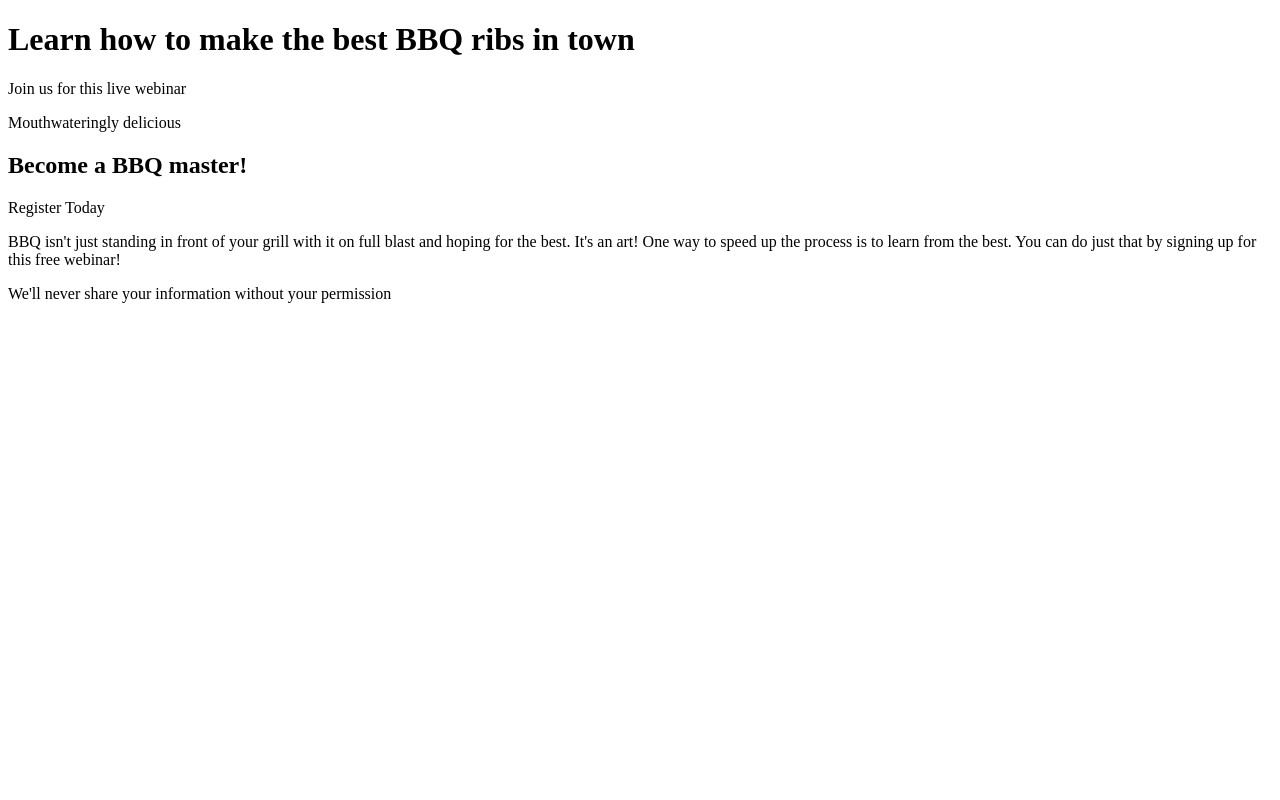
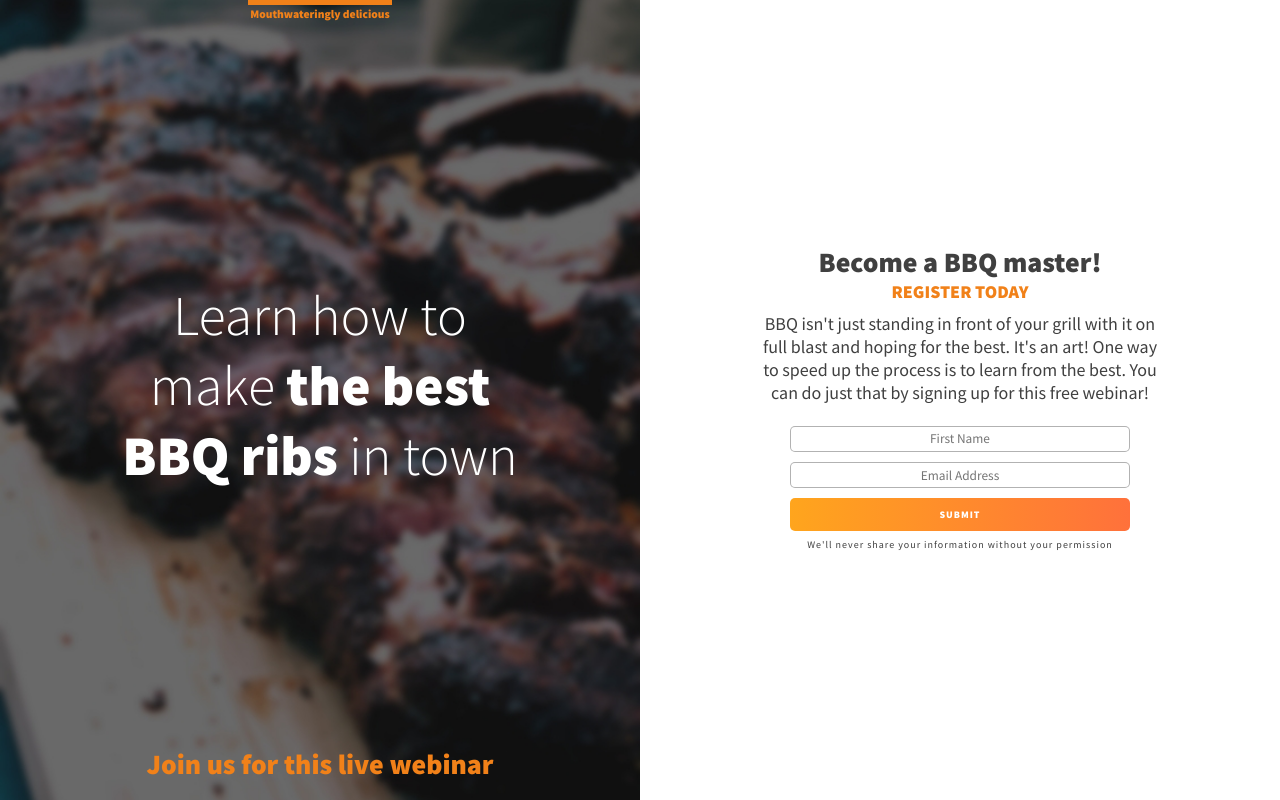
Before and after one commit to LifeNavigator/bbq-web-project, a plain HTML site: page index.html in a window 1280 px wide. Drawn offline with Linux system fonts and the light colour scheme.

Commit message:
completed

```diff
--- a/index.html
+++ b/index.html
@@ -4,12 +4,14 @@
     <meta charset="UTF-8">
     <meta http-equiv="X-UA-Compatible" content="IE=edge">
     <meta name="viewport" content="width=device-width, initial-scale=1.0">
+    <link href="https://fonts.googleapis.com/css?family=Source+Sans+Pro:300,400,900&display=swap" rel="stylesheet">
     <link rel="stylesheet" href="./style.css">
-    <title>Document</title>
+    <title>BBQ Page | Practice</title>
 </head>
 <body>
+    <div class="container">
         <div class="intro">
-        <h1>Learn how to make the best BBQ ribs in town</h1>
+            <h1>Learn how to make <span class="intro-bold">the best BBQ ribs</span> in town</h1>
             <p>Join us for this live webinar</p>
             <p class="top-text">Mouthwateringly delicious</p>
         </div>
@@ -17,9 +19,18 @@
         <div class="main-content">
             <h2>Become a BBQ master! </h2>
             <p>Register Today</p>
-        <p>BBQ isn't just standing in front of your grill with it on full blast and hoping for the best. It's an art! One way to speed up the process is to learn from the best. You can do just that by signing up for this free webinar!</p>
-        <!-- form will go here -->
+            <p>BBQ isn't just standing in front of your grill with it on full blast and hoping for the best.
+                It's an art! One way to speed up the process is to learn from the best. You can do just that by
+                signing up for this free webinar!
+            </p>
+            <form action="_self" class="form-content">
+                <input type="text" id="fname" name="fname" placeholder="First Name" required><br>
+                <input type="text" id="lname" name="lname" placeholder="Email Address" required><br>
+                <input type="submit" value="Submit" placeholder="Register" class="btn btn-primary">
+            </form>
             <p class="fine-print">We'll never share your information without your permission</p>
+        </div>
+
     </div>
 </body>
 </html>
--- a/style.css
+++ b/style.css
@@ -0,0 +1,176 @@
+/*--- Utility classes ---*/
+* {
+    margin: 0;
+    box-sizing: border-box;
+}
+
+body {
+    font-family: 'Source Sans Pro', sans-serif;
+    font-size: 1rem;
+    text-align: center;
+    color: #404040;
+}
+
+
+/*--- Typography ---*/
+h1 {
+    font-size: 2.25rem;
+    font-weight: 300;
+    color: white;
+    margin: 2em 0;
+}
+
+h2 {
+    font-size: 1.3125rem;
+    font-weight: 900;
+    margin-bottom: 0;
+}
+
+h2+p {
+    font-weight: 900;
+    color: #f18119;
+    text-transform: uppercase;
+    margin-top: 0;
+}
+
+.fine-print {
+    font-size: 0.625rem;
+    letter-spacing: 1px;
+}
+
+.intro p {
+    color: #f18119;
+    font-weight: 900;
+}
+
+.intro h1>span {
+    font-weight: 900;
+}
+
+.top-text {
+    font-size: 0.725rem;
+    order: -1;
+    /* border-top: 3px solid #f18119; */
+    margin: 0;
+    padding: 2px;
+    border-top: 5px solid #F18119;
+}
+
+/*--- Other classes ---*/
+
+.container {
+    display: flex;
+    flex-direction: column;
+}
+
+.intro {
+    background-color: #404040;
+    background-image: url(./images/dark-ribs.jpg);
+    background-size: cover;
+    background-position: center;
+    background-repeat: no-repeat;
+    display: flex;
+    justify-content: space-between;
+    flex-direction: column;
+    padding: 0 0.5em 1em;
+}
+
+.main-content p {
+    margin-bottom: .5em;
+}
+
+/* ----- form section ----- */
+.form-content {
+    width: 60%;
+    max-width: 300px;
+    margin-left: auto;
+    margin-right: auto;
+    margin-top: .7em;
+    /* border: 1px solid salmon; */
+}
+
+.form-content input,
+.form-content .btn {
+    border-radius: 5px;
+    width: 100%;
+}
+
+.form-content input {
+
+    margin-bottom: .75em;
+    padding: .25em 2em;
+    border: 1px solid rgb(0, 0, 0, 0.3);
+    font-family: inherit;
+    text-align: inherit;
+}
+
+.form-content .btn {
+    display: inline-block;
+    padding: 1em 1.5em;
+    font-size: 0.625rem;
+    text-transform: uppercase;
+    font-weight: 900;
+    letter-spacing: 1px;
+    border: 0;
+    cursor: pointer;
+}
+
+.btn-primary {
+    background: linear-gradient(to left, #ff713b, #ffa51d);
+    color: white;
+    transition: all 0.3s ease-in;
+}
+
+.btn-primary:hover {
+    color: #404040;
+    background: linear-gradient(to right, #ff713b, #ffa51d);
+}
+
+/* ----- media queries ---- */
+
+@media (min-width: 500px) {
+
+    * {}
+
+    body {
+        font-size: 1.125rem;
+    }
+
+    h1 {
+        font-size: 3.5rem;
+    }
+
+    h2,
+    h1+p {
+        font-size: 1.75rem;
+    }
+
+    .container {
+        flex-direction: row;
+    }
+
+    .intro,
+    .main-content {
+        width: 50%;
+        min-height: 100vh;
+    }
+
+    .intro>*,
+    .main-content>* {
+        max-width: 400px;
+        margin-left: auto;
+        margin-right: auto
+    }
+
+    .main-content {
+        padding: 0 2em;
+        display: flex;
+        flex-direction: column;
+        justify-content: center;
+        align-items: center;
+    }
+
+    /* .form-content .btn {
+        max-width: 60%;
+    } */
+}
```
Lines whose indentation alone changed are shown as unchanged.
